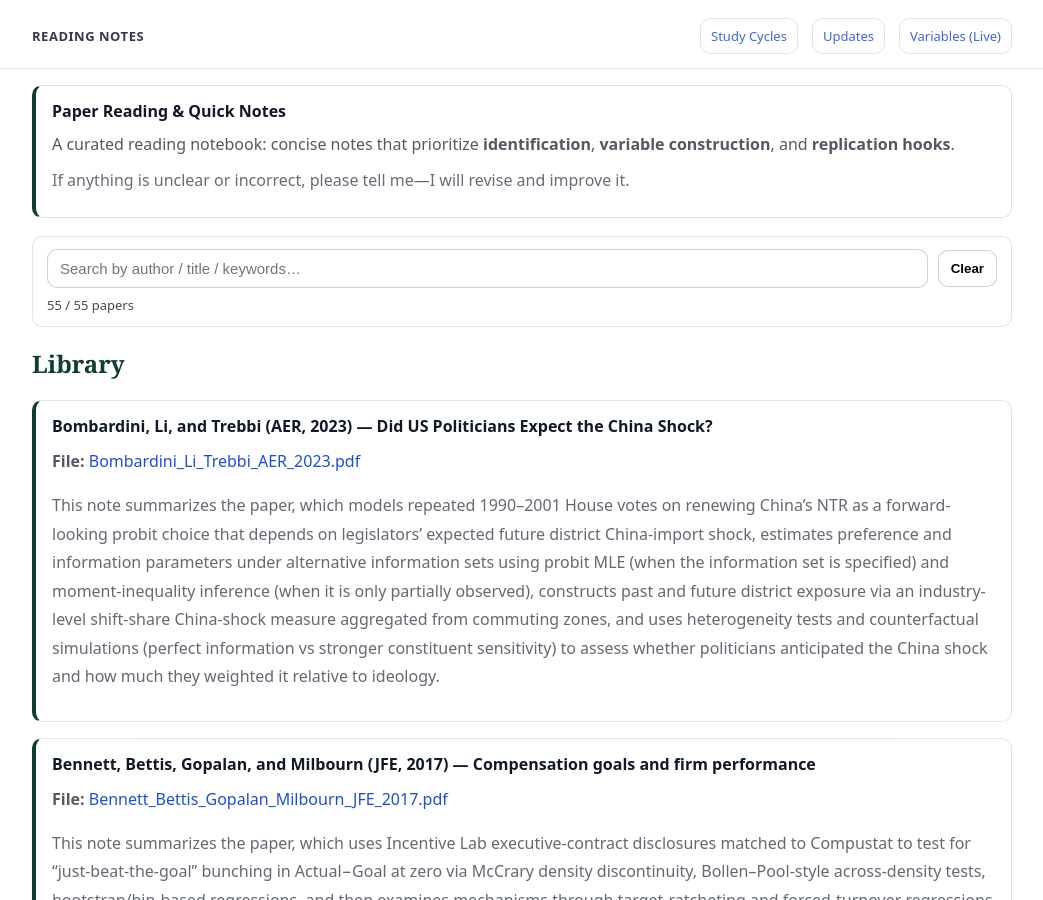
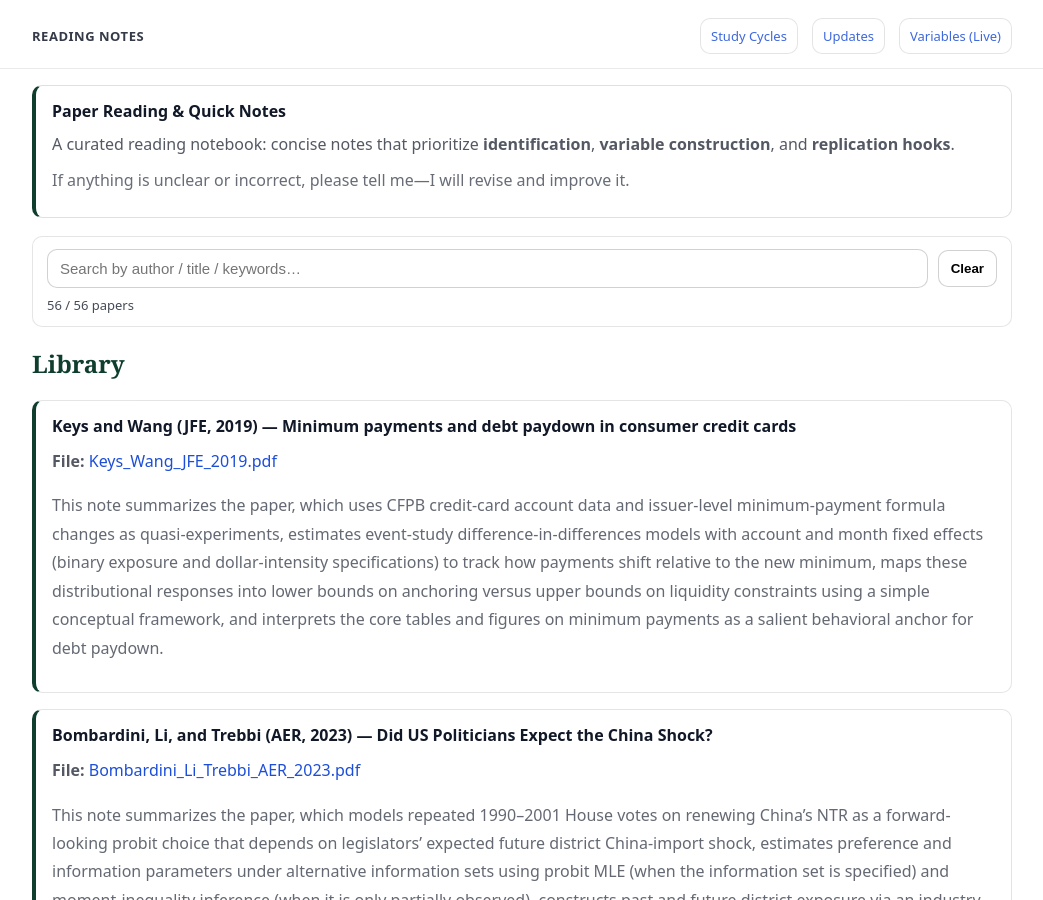
Before and after one commit to yaxinzn/study-archive, a Jekyll site: the page built from reading/index.md, in a window 1280 px wide and 900 px high. Shown: the whole window, without its empty margins (118-1161 px from the left). Built offline with Jekyll 4.4.1, drawn with Linux system fonts in a browser that asks for light colours.

Commit message:
Reading: add/update Keys_Wang_JFE_2019.pdf

```diff
--- a/_data/reading.yml
+++ b/_data/reading.yml
@@ -1,3 +1,7 @@
+- title: "Keys and Wang (JFE, 2019) — Minimum payments and debt paydown in consumer credit cards"
+  file: "Keys_Wang_JFE_2019.pdf"
+  desc: "This note summarizes the paper, which uses CFPB credit-card account data and issuer-level minimum-payment formula changes as quasi-experiments, estimates event-study difference-in-differences models with account and month fixed effects (binary exposure and dollar-intensity specifications) to track how payments shift relative to the new minimum, maps these distributional responses into lower bounds on anchoring versus upper bounds on liquidity constraints using a simple conceptual framework, and interprets the core tables and figures on minimum payments as a salient behavioral anchor for debt paydown."
+
 - title: "Bombardini, Li, and Trebbi (AER, 2023) — Did US Politicians Expect the China Shock?"
   file: "Bombardini_Li_Trebbi_AER_2023.pdf"
   desc: "This note summarizes the paper, which models repeated 1990–2001 House votes on renewing China’s NTR as a forward-looking probit choice that depends on legislators’ expected future district China-import shock, estimates preference and information parameters under alternative information sets using probit MLE (when the information set is specified) and moment-inequality inference (when it is only partially observed), constructs past and future district exposure via an industry-level shift-share China-shock measure aggregated from commuting zones, and uses heterogeneity tests and counterfactual simulations (perfect information vs stronger constituent sensitivity) to assess whether politicians anticipated the China shock and how much they weighted it relative to ideology."
```
Also changed, not shown: 1 other file.
